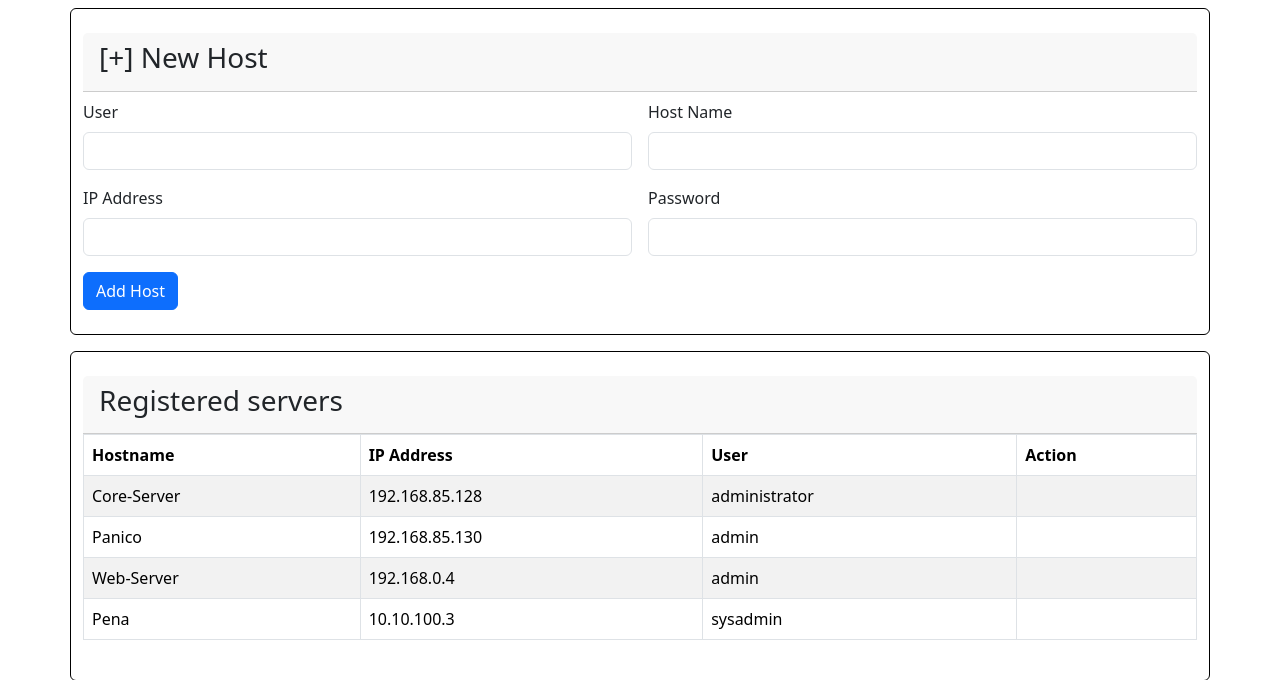
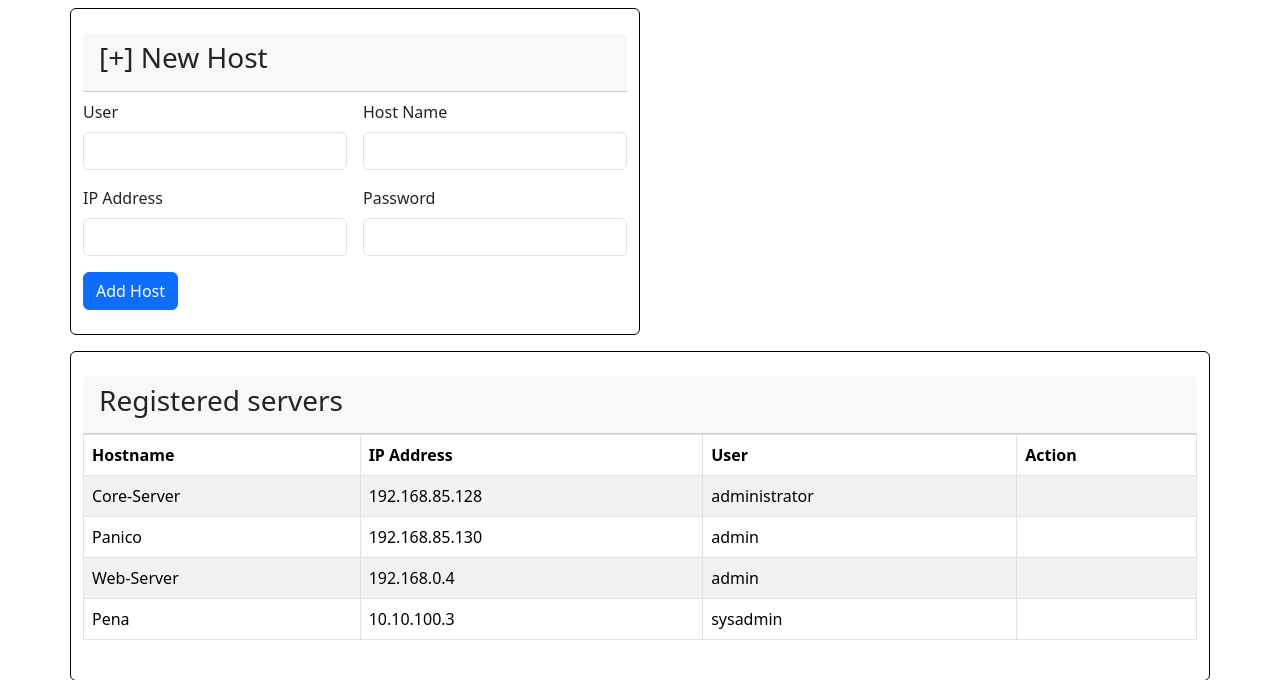
Before and after one commit to YaafarDiaz/repossh, a Django app: page /Config in a window 1280 px wide. Shown: the part 56-736 px from the top of the page. Run offline with Django 4.2, Linux system fonts and the light colour scheme; data comes from the database, SQL or seed files in the repository; both versions use the stored data as it was after the commit; some libraries are stand-ins or nearby versions.

Commit message:
Change Config Page

```diff
--- a/servers/views.py
+++ b/servers/views.py
@@ -2,10 +2,11 @@ from django.shortcuts import render, reverse, HttpResponseRedirect
 from .models import Server, ServerForm
 
 def Servers(request):
-
+    Servers = Server.objects.all()
     title = "Servers"
 
     context = {
+        'Servers': Servers,
         'title': title,
     }
 
--- a/templates/config/config.html
+++ b/templates/config/config.html
@@ -1,9 +1,11 @@
 {% extends 'core/base.html' %}
 {% block content %}
-<div class="card border border-black container my-2 py-4">
+<div class="container p-0">
+  <div class="container row m-0 p-0">
+    <div class="col-md-6 my-2 py-4 card border border-black">
     <div class="card-header">
-        <h3>[+] New Host</h3>
-      </div>
+      <h3>[+] New Host</h3>
+    </div>
       <form class="row g-3 pt-2" method="POST">
         {% csrf_token %}
         {{ form.non_field_errors }}
@@ -32,6 +34,8 @@
         </div>
       </form>
     </div>
+    </div>
+  </div>
     <div class="overflow-scroll card border border-black container my-2 py-4">
         <div class="card-header">
             <h3>Registered servers</h3>
```
Also changed, not shown: DataBase/db.sqlite3.
